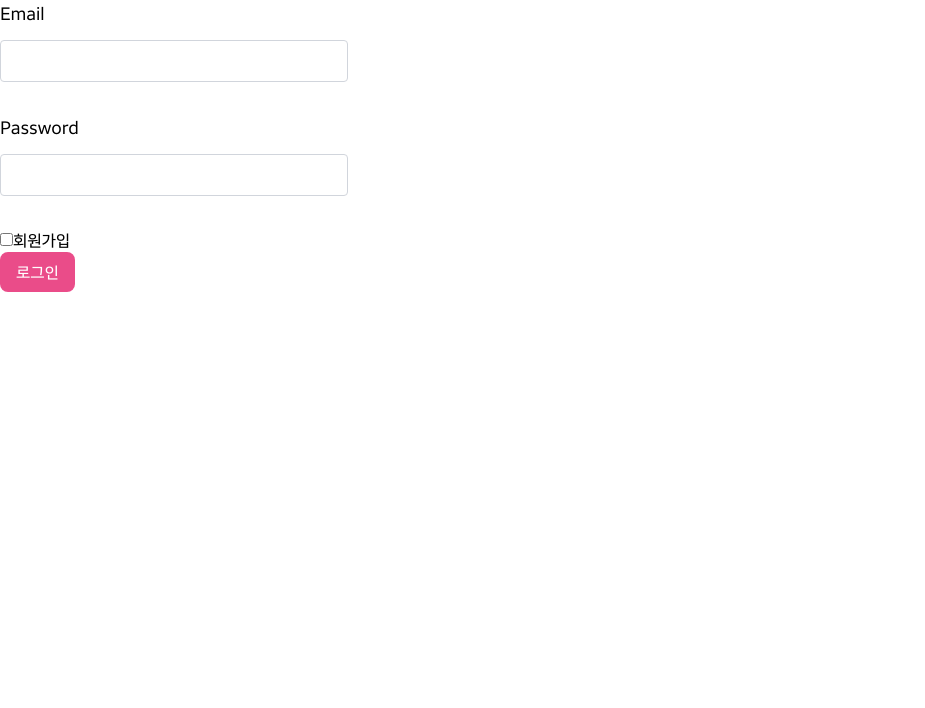
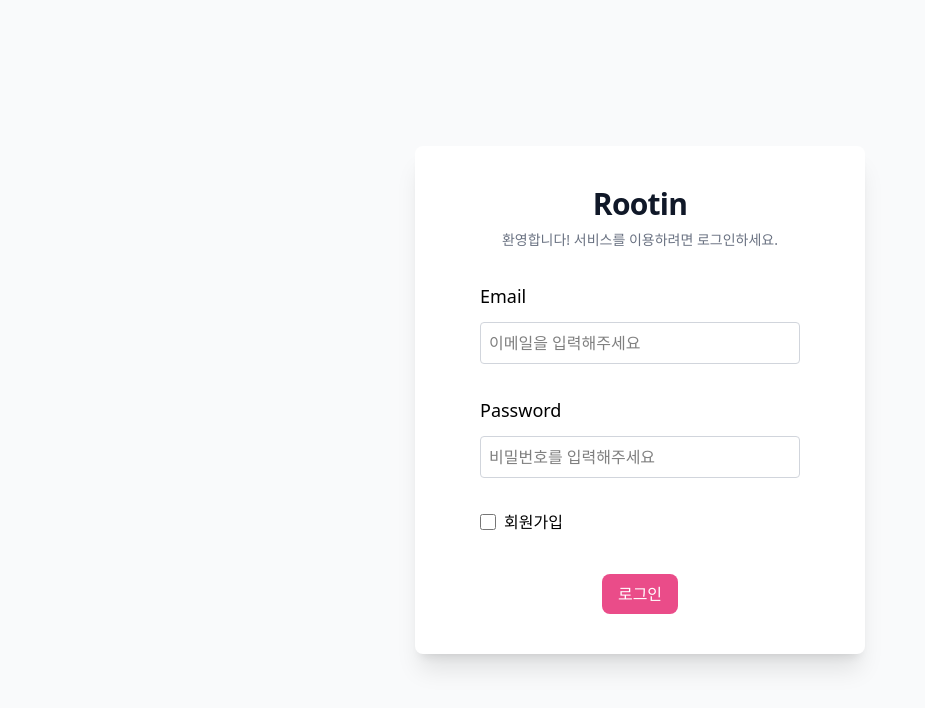
Before and after one commit to sm-rye/rootin-web, a React (Vite) app: page /auth in a window 1280 px wide. Shown: the top 708 px of the page, without its empty margins (0-925 px from the left). Built offline with nearby package versions, Linux system fonts and the light colour scheme; no server answers.

Commit message:
💄 Styel-rootin : auth 스타일링 작업

```diff
--- a/src/Pages/Auth/AuthPage.tsx
+++ b/src/Pages/Auth/AuthPage.tsx
@@ -1,7 +1,7 @@
 import React, { useState } from 'react';
-
 import type { AuthMode } from '@/entities/auth';
 import AuthForm from '@/features/auth/Components/AuthForm';
+import { Card } from '@/shared/Components';
 
 export default function AuthPage() {
   const [mode, setMode] = useState<AuthMode>('login');
@@ -9,8 +9,25 @@ export default function AuthPage() {
   const handleAuthMode = () => setMode(mode === 'signup' ? 'login' : 'signup');
 
   return (
-    <div>
-      <AuthForm mode={mode} handleAuthMode={handleAuthMode} />
+    <div className="w-screen h-screen flex flex-col justify-center items-center bg-gray-50 font-sans">
+      <div className="w-full max-w-112.5 px-4 lg:px-0">
+        <Card className="p-10 shadow-xl border-none flex flex-col gap-y-8 bg-white rounded-2xl">
+          <header className="flex flex-col items-center gap-y-2">
+            <h1 className="text-3xl font-bold tracking-tight text-gray-900">
+              Rootin
+            </h1>
+            <p className="text-sm text-gray-500">
+              {mode === 'login'
+                ? '환영합니다! 서비스를 이용하려면 로그인하세요.'
+                : '새로운 계정을 생성하고 시작해보세요.'}
+            </p>
+          </header>
+
+          <div className="w-full">
+            <AuthForm mode={mode} handleAuthMode={handleAuthMode} />
+          </div>
+        </Card>
+      </div>
     </div>
   );
 }
--- a/src/app/Layouts/BaseLayout.tsx
+++ b/src/app/Layouts/BaseLayout.tsx
@@ -4,11 +4,12 @@ import { Header } from '@/widgets/layout-header';
 import { FooterNav } from '@/widgets/layout-footer';
 import { Sidebar } from '@/widgets/layout-sidebar';
 
-import { Outlet } from 'react-router-dom';
+import { Outlet, useNavigate } from 'react-router-dom';
 
 import { authStore, useGetMe } from '@/entities/auth';
 
 export default function BaseLayout() {
+  const navigate = useNavigate();
   const { setAuth, logout } = authStore();
 
   // 1. 토큰 존재 여부 확인
@@ -18,6 +19,8 @@ export default function BaseLayout() {
   const { data, isSuccess, isError, isLoading } = useGetMe(!!token);
 
   useEffect(() => {
+    if (!token) navigate('/auth', { replace: true });
+
     if (isSuccess && data) {
       setAuth(data.user);
     }
@@ -26,6 +29,7 @@ export default function BaseLayout() {
       // 토큰이 유효하지 않은 경우 정리
       localStorage.removeItem('token');
       logout();
+      navigate('/auth', { replace: true });
     }
   }, [isSuccess, isError, data, setAuth, logout]);
 
--- a/src/features/auth/Components/AuthForm.tsx
+++ b/src/features/auth/Components/AuthForm.tsx
@@ -27,13 +27,18 @@ export default function AuthForm({
   };
 
   return (
-    <form onSubmit={handleAuthSubmit}>
+    <form
+      onSubmit={handleAuthSubmit}
+      className="flex flex-col w-full max-w-[320px] mx-auto items-center"
+    >
       <Input
         inputName="Email"
         inputId="email"
         onChange={onChangeAuthInput}
         value={authFormData.email}
         type="email"
+        className="w-80"
+        placeHolder="이메일을 입력해주세요"
       />
       <Input
         inputName="Password"
@@ -41,6 +46,8 @@ export default function AuthForm({
         onChange={onChangeAuthInput}
         value={authFormData.password}
         type="password"
+        className="w-80"
+        placeHolder="비밀번호를 입력해주세요"
       />
 
       {isSignup && (
@@ -49,10 +56,11 @@ export default function AuthForm({
           inputId="nickname"
           onChange={onChangeAuthInput}
           value={authFormData.nickname}
+          className="w-80!"
+          placeHolder="닉네임을 입력해주세요"
         />
       )}
-
-      <div>
+      <div className="flex items-center gap-2  w-80">
         <input
           id="authModeCheckbox"
           type="checkbox"
@@ -72,12 +80,13 @@ export default function AuthForm({
               handleAuthMode();
             }
           }}
+          className="w-4 h-4"
           checked={isSignup}
         />
         <label htmlFor="authModeCheckbox">회원가입</label>
       </div>
 
-      <div>
+      <div className="mt-10">
         <Button>{isSignup ? '회원가입' : '로그인'}</Button>
       </div>
     </form>
--- a/src/index.css
+++ b/src/index.css
@@ -91,5 +91,5 @@ select:focus {
  */
 input[type='checkbox'] {
   /* 체크되었을 때의 강조 색상 변경 */
-  accent-color: var(--point-color); /* 빨간 계열 */
+  accent-color: var(--primary-color); /* 빨간 계열 */
 }
```
